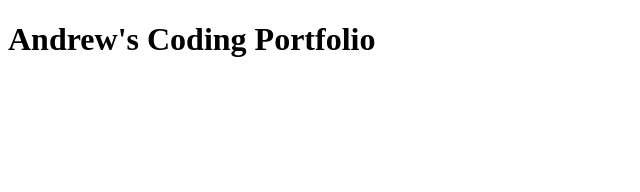
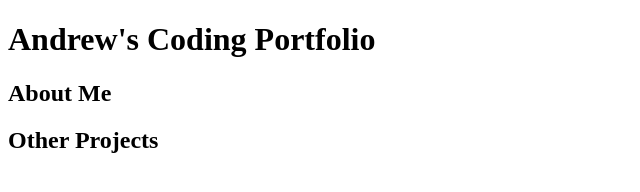
Before and after one commit to A-Wolo/a-wolo.github.io, a plain HTML site: page index.html in a window 1280 px wide. Shown: the whole page, without its empty margins (0-640 px from the left). Drawn offline with Linux system fonts and the light colour scheme.

Commit message:
Update index.html

```diff
--- a/index.html
+++ b/index.html
@@ -7,5 +7,10 @@
     <body>
 
         <strong><h1>Andrew's Coding Portfolio</h1></strong>
+
+        <h2>About Me</h2>
+
+        <h2>Other Projects</h2>
+
     </body>
 </html>
```
